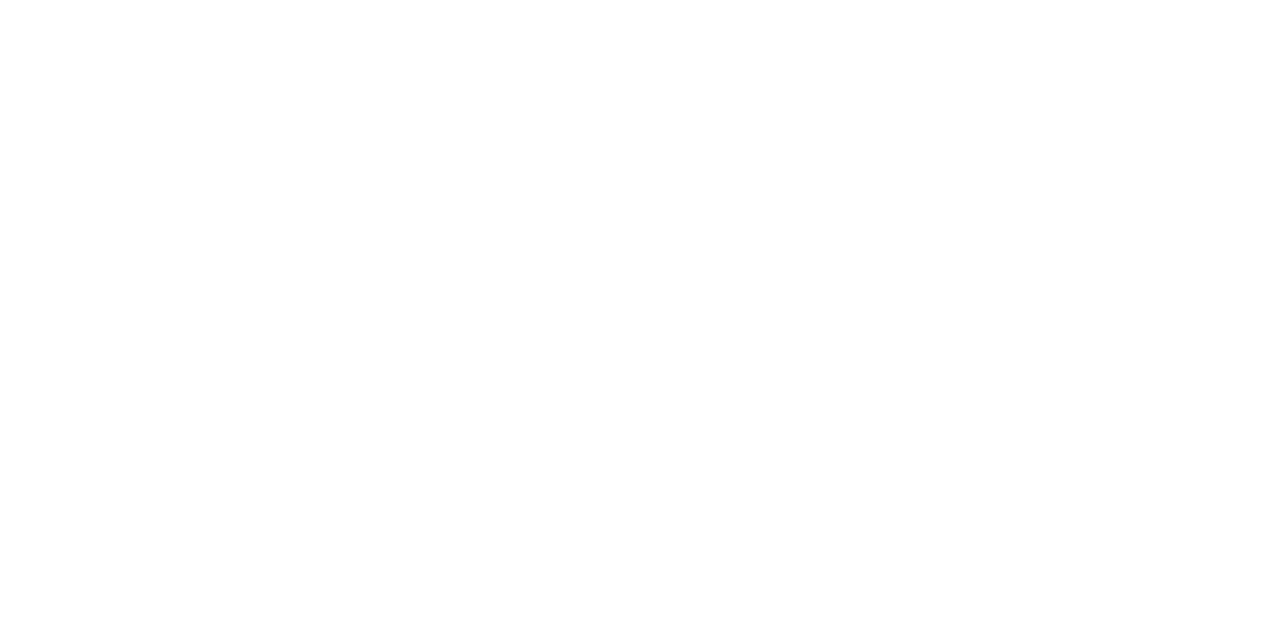
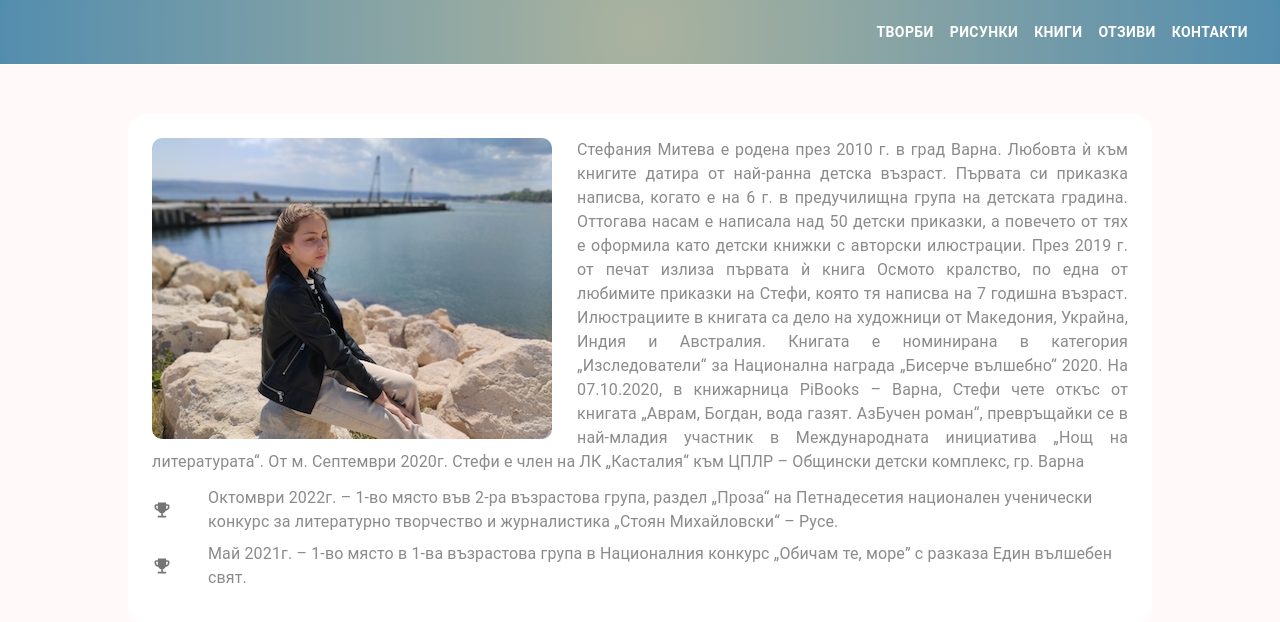
Before and after one commit to mitevdimitar/stefi-miteva, a React (Create React App) app: page /about in a window 1280 px wide. Before the commit this address had no page. Shown: the top 622 px of the page. Built offline with nearby package versions, Linux system fonts and the light colour scheme.

Commit message:
create about page

```diff
--- a/src/components/Menu.tsx
+++ b/src/components/Menu.tsx
@@ -103,6 +103,7 @@
       <Box component="nav">
         <Drawer
           container={container}
+          //anchor="top"
           variant="temporary"
           open={mobileOpen}
           onClose={handleDrawerToggle}
--- a/src/components/Navigation.tsx
+++ b/src/components/Navigation.tsx
@@ -5,6 +5,7 @@
 import Books from '../pages/Books';
 import Feedback from '../pages/Feedback';
 import Contacts from '../pages/Contacts';
+import About from '../pages/About';
 
 export default function Navigation() {
   return (
@@ -15,6 +16,7 @@
         <Route path="/books" element={<Books />} />
         <Route path="/feedback" element={<Feedback />} />
         <Route path="/contacts" element={<Contacts />} />
+        <Route path="/about" element={<About />} />
         <Route path="/" element={<Home />} />
       </Routes>
     </Router>
--- /dev/null
+++ b/src/pages/About.tsx
@@ -0,0 +1,79 @@
+import Layout from '../components/Layout';
+import {
+  Grid,
+  List,
+  ListItem,
+  ListItemIcon,
+  ListItemText,
+  Typography,
+} from '@mui/material';
+import EmojiEventsIcon from '@mui/icons-material/EmojiEvents';
+
+function About() {
+  return (
+    <Layout isHome={false}>
+      <Grid
+        container
+        direction="column"
+        sx={{
+          flexWrap: 'nowrap',
+          background: 'white',
+          height: 'fit-content',
+          borderRadius: 5,
+          color: '#8b8b8b',
+        }}
+        p={3}
+      >
+        <Typography component="div" align="justify">
+          <img
+            src={require('../img/Stefi.jpg')}
+            alt="Pic of Stefi"
+            style={{
+              float: 'left',
+              borderRadius: 10,
+              marginRight: 25,
+              maxWidth: '100%',
+            }}
+          />
+          Стефания Митева е родена през 2010 г. в град Варна. Любовта ѝ към
+          книгите датира от най-ранна детска възраст. Първата си приказка
+          написва, когато е на 6 г. в предучилищна група на детската градина.
+          Оттогава насам е написала над 50 детски приказки, а повечето от тях е
+          оформила като детски книжки с авторски илюстрации. През 2019 г. от
+          печат излиза първата ѝ книга Осмото кралство, по една от любимите
+          приказки на Стефи, която тя написва на 7 годишна възраст. Илюстрациите
+          в книгата са дело на художници от Македония, Украйна, Индия и
+          Австралия. Книгата е номинирана в категория „Изследователи“ за
+          Национална награда „Бисерче вълшебно“ 2020. На 07.10.2020, в
+          книжарница PiBooks – Варна, Стефи чете откъс от книгата „Аврам,
+          Богдан, вода газят. АзБучен роман“, превръщайки се в най-младия
+          участник в Международната инициатива „Нощ на литературата“. От м.
+          Септември 2020г. Стефи е член на ЛК „Касталия“ към ЦПЛР – Общински
+          детски комплекс, гр. Варна
+        </Typography>
+        <Grid container>
+          <List>
+            <ListItem disablePadding>
+              <ListItemIcon>
+                <EmojiEventsIcon fontSize="small" />
+              </ListItemIcon>
+              <ListItemText
+                primary={`Октомври 2022г. – 1-во място във 2-ра възрастова група, раздел „Проза“ на Петнадесетия национален ученически конкурс за литературно творчество и журналистика „Стоян Михайловски“ – Русе.`}
+              />
+            </ListItem>
+            <ListItem disablePadding>
+              <ListItemIcon>
+                <EmojiEventsIcon fontSize="small" />
+              </ListItemIcon>
+              <ListItemText
+                primary={`Май 2021г. – 1-во място в 1-ва възрастова група в Националния конкурс  „Обичам те, море” с разказа Един вълшебен свят.`}
+              />
+            </ListItem>
+          </List>
+        </Grid>
+      </Grid>
+    </Layout>
+  );
+}
+
+export default About;
```
Also changed, not shown: src/img/Stefi.jpg (added), 1 other file (tests, documents, lock files or other folders).
